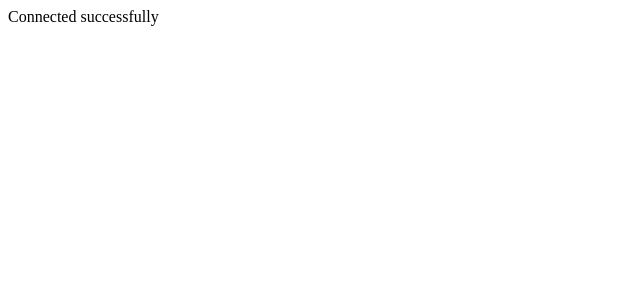
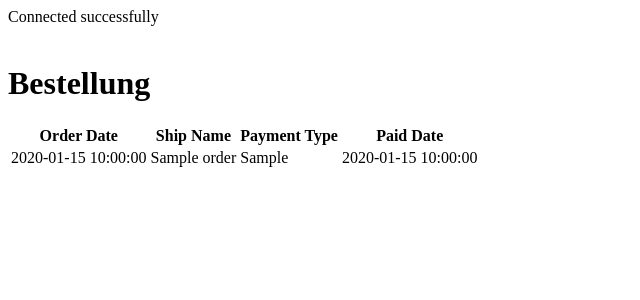
Before and after one commit to FireNick44/M151, a PHP site: page /orders.php?id=1 in a window 1280 px wide. Before the commit the part shown is almost empty. Shown: the top 300 px of the page, without its empty margins (0-640 px from the left). Run offline with PHP 8.4, Linux system fonts and the light colour scheme; tables that the repository leaves empty hold one stand-in row (values such as "Sample post").

Commit message:
wurde nicht in der schule gemacht

```diff
--- a/Uebung2.2/index.php
+++ b/Uebung2.2/index.php
@@ -14,6 +14,8 @@ try {
 }
 ?>
 
+<h1>Bestellungsübersicht</h1>
+
 <table>
    <tr>
       <th>Nachname</th>
@@ -25,6 +27,7 @@ try {
    <?php
    $statement = $conn->prepare("SELECT * FROM customers");
    $statement->execute();
+
    foreach ($conn->query("SELECT * FROM customers") as $row) {
       echo "<tr>";
       echo "<td>{$row['last_name']}</td>";
--- a/Uebung2.2/orders.php
+++ b/Uebung2.2/orders.php
@@ -12,9 +12,30 @@ try {
 } catch (PDOException $e) {
    echo "Connection failed: " . $e->getMessage() . "<br>";
 }
+?>
 
+<h1>Bestellung</h1>
 
-//GET abfangen usw... SQL injection verhindern
+<table>
+   <tr>
+      <th>Order Date</th>
+      <th>Ship Name</th>
+      <th>Payment Type</th>
+      <th>Paid Date</th>
+   </tr>
 
+   <?php
+   $order = $_GET['id'];
+   $statement = $conn->prepare("SELECT * from orders where orders.customer_id = :id ");
+   $statement->execute([':id' => $order]);
 
-?>
+   foreach ($statement as $row) {
+      echo "<tr>";
+      echo "<td>{$row['order_date']}</td>";
+      echo "<td>{$row['ship_name']}</td>";
+      echo "<td>{$row['payment_type']}</td>";
+      echo "<td>{$row['paid_date']}</td>";
+      echo "</tr>";
+   }
+   ?>
+</table>
```
